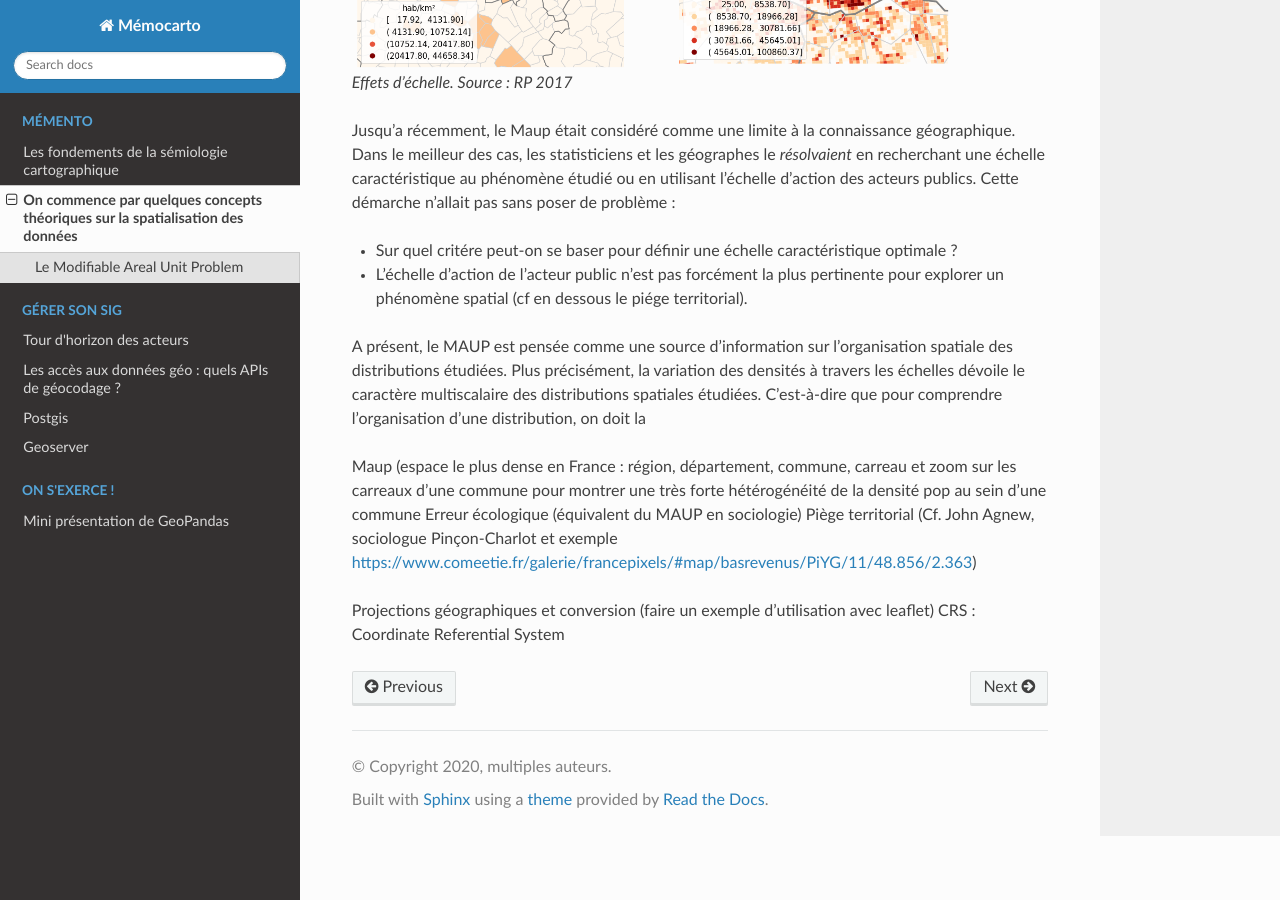
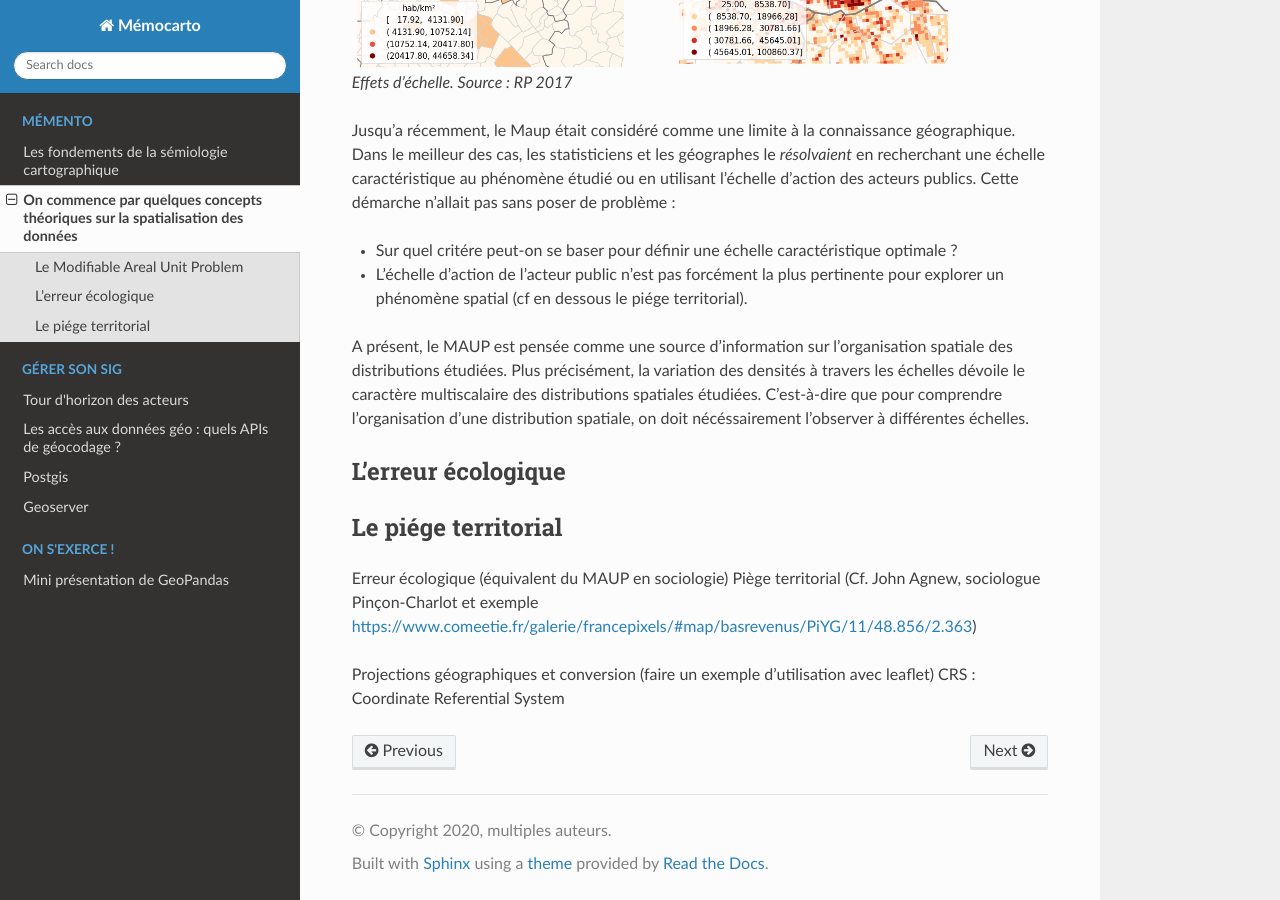
Before and after one commit to JulieDjidji/memocarto, a Sphinx documentation site: the page built from doc/source/concepts.rst, in a window 1280 px wide and 900 px high, scrolled down 1938 px. Built offline with Sphinx 7.4.7 and the Read the Docs theme 2.0.0, drawn with Linux system fonts in a browser that asks for light colours; pages that are not in the unit, such as notebooks, are missing from menus.

Commit message:
Update concepts.rst

```diff
--- a/doc/source/concepts.rst
+++ b/doc/source/concepts.rst
@@ -29,13 +29,15 @@ Jusqu'a récemment, le Maup était considéré comme une limite à la connaissan
 * Sur quel critére peut-on se baser pour définir une échelle caractéristique optimale ?
 * L'échelle d'action de l'acteur public n'est pas forcément la plus pertinente pour explorer un phénomène spatial (cf en dessous le piége territorial).
 
-A présent, le MAUP est pensée comme une source d'information sur l'organisation spatiale des distributions étudiées. Plus précisément, la variation des densités à travers les échelles dévoile le caractère multiscalaire des distributions spatiales étudiées. C'est-à-dire que pour comprendre l'organisation d'une distribution, on doit la
+A présent, le MAUP est pensée comme une source d'information sur l'organisation spatiale des distributions étudiées. Plus précisément, la variation des densités à travers les échelles dévoile le caractère multiscalaire des distributions spatiales étudiées. C'est-à-dire que pour comprendre l'organisation d'une distribution spatiale, on doit nécéssairement l'observer à différentes échelles.
+
+L'erreur écologique
+--------------------
 
 
+Le piége territorial
+---------------------
 
-
-
-Maup (espace le plus dense en France : région, département, commune, carreau et zoom sur les carreaux d’une commune pour montrer une très forte hétérogénéité de la densité pop au sein d’une commune
 Erreur écologique (équivalent du MAUP en sociologie)
 Piège territorial (Cf. John Agnew, sociologue Pinçon-Charlot et exemple https://www.comeetie.fr/galerie/francepixels/#map/basrevenus/PiYG/11/48.856/2.363)
 
```
